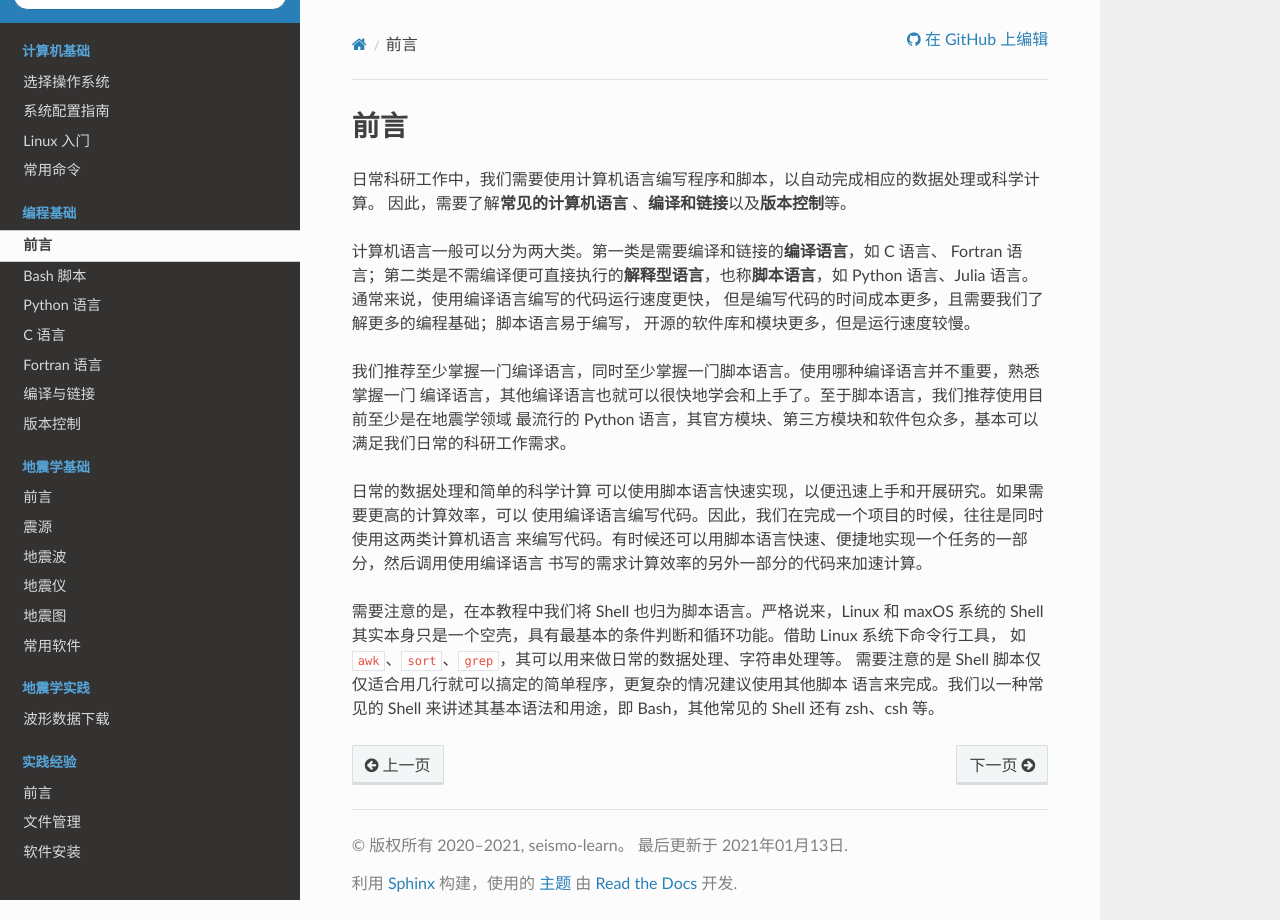
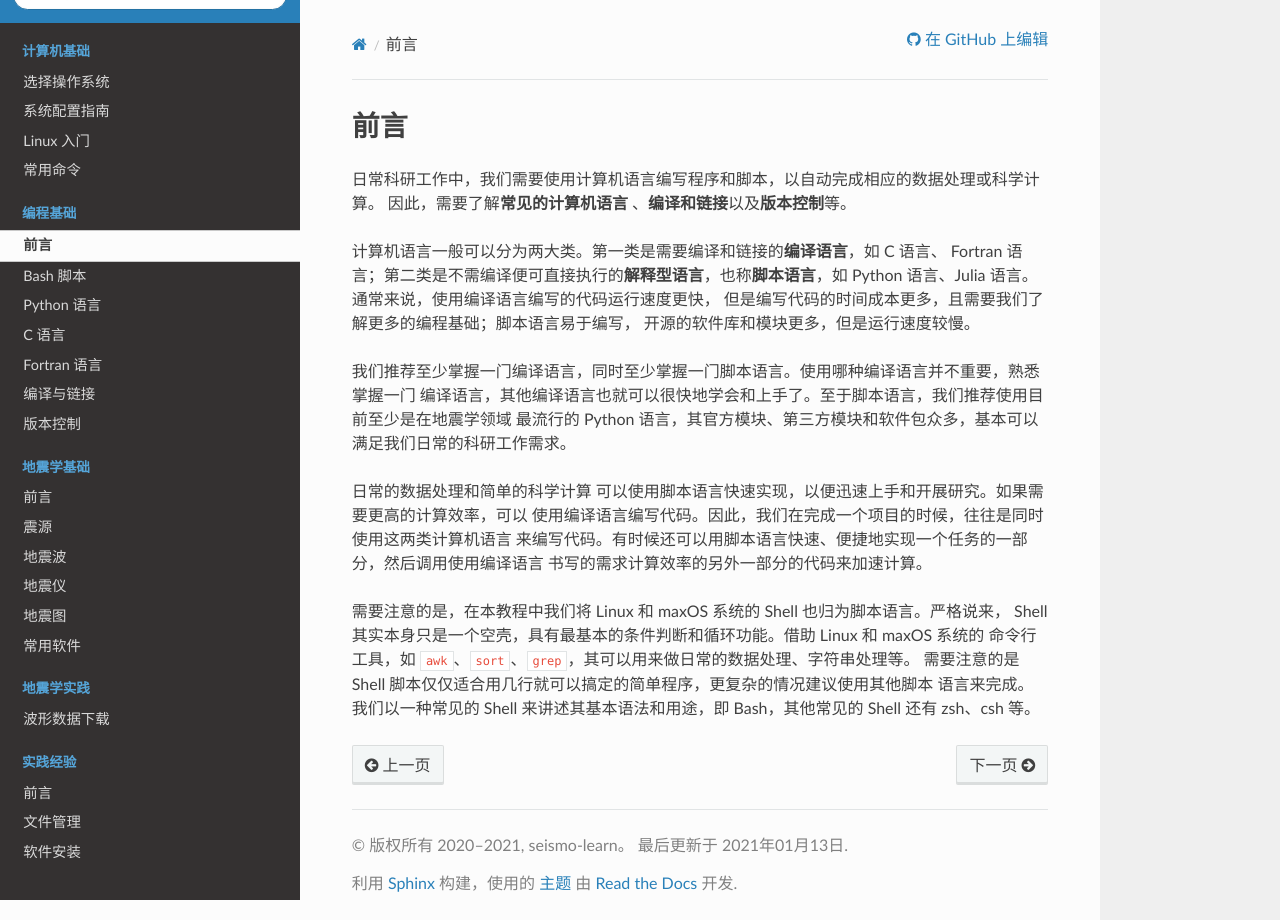
Before and after one commit to seismo-learn/seismology101, a Sphinx documentation site: the page built from source/programming/introduction.rst, in a window 1280 px wide. Built offline with Sphinx 7.4.7 and the Read the Docs theme 2.0.0, drawn with Linux system fonts in a browser that asks for light colours.

Commit message:
Update source/programming/introduction.rst

```diff
--- a/source/programming/introduction.rst
+++ b/source/programming/introduction.rst
@@ -20,9 +20,9 @@ Python 语言、Julia 语言。通常来说，使用编译语言编写的代码
 来编写代码。有时候还可以用脚本语言快速、便捷地实现一个任务的一部分，然后调用使用编译语言
 书写的需求计算效率的另外一部分的代码来加速计算。
 
-需要注意的是，在本教程中我们将 Shell 也归为脚本语言。严格说来，Linux 和 maxOS 系统的
-Shell 其实本身只是一个空壳，具有最基本的条件判断和循环功能。借助 Linux 系统下命令行工具，
-如 ``awk``\ 、\ ``sort``\ 、\ ``grep``\ ，其可以用来做日常的数据处理、字符串处理等。
+需要注意的是，在本教程中我们将 Linux 和 maxOS 系统的 Shell 也归为脚本语言。严格说来，
+Shell 其实本身只是一个空壳，具有最基本的条件判断和循环功能。借助 Linux 和 maxOS 系统的
+命令行工具，如 ``awk``\ 、\ ``sort``\ 、\ ``grep``\ ，其可以用来做日常的数据处理、字符串处理等。
 需要注意的是 Shell 脚本仅仅适合用几行就可以搞定的简单程序，更复杂的情况建议使用其他脚本
 语言来完成。我们以一种常见的 Shell 来讲述其基本语法和用途，即 Bash，其他常见的 Shell
 还有 zsh、csh 等。
```
